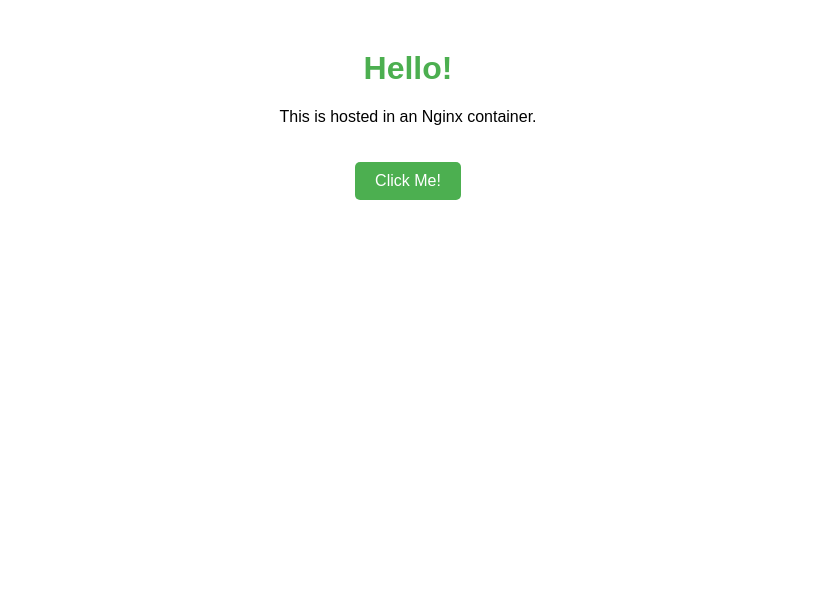
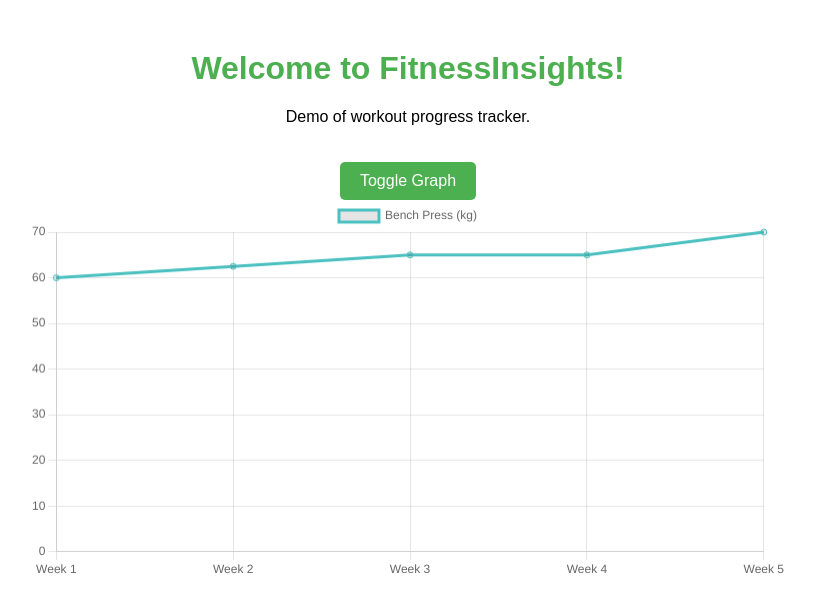
Before and after one commit to emilfahlgren/WebTest, a plain HTML site: page frontend/index.html in a window 1280 px wide. Shown: the whole page, without its empty margins (232-1047 px from the left). Drawn offline with nearby package versions, Linux system fonts and the light colour scheme.

Commit message:
Add test graph using Chart.js in HTML canvas

```diff
--- a/frontend/index.html
+++ b/frontend/index.html
@@ -3,14 +3,20 @@
 <head>
     <meta charset="UTF-8">
     <meta name="viewport" content="width=device-width, initial-scale=1.0">
-    <title>My first Nginx page</title>
+    <title>FitnessInsights</title>
     <link rel="stylesheet" href="styles.css">
 </head>
 <body>
-    <h1>Hello!</h1>
-    <p>This is hosted in an Nginx container.</p>
-    <button id="clickButton">Click Me!</button>
+    <h1>Welcome to FitnessInsights!</h1>
+    <p>Demo of workout progress tracker.</p>
 
+    <button id="toggleGraphButton">Toggle Graph</button>
+
+    <div id="chart-container">
+        <canvas id="workoutChart"></canvas>
+    </div>
+
+    <script src="https://cdn.jsdelivr.net/npm/chart.js"></script>
     <script src="script.js"></script>
 </body>
 </html>
--- a/frontend/script.js
+++ b/frontend/script.js
@@ -1,3 +1,37 @@
-document.getElementById('clickButton').addEventListener('click', function() {
-    alert('Button Clicked!');
-})
+document.getElementById('toggleGraphButton') .addEventListener('click', function() {
+    const chartContainer = document.getElementById('chart-container');
+
+    // Toggle visibility of the chart container
+    if (chartContainer.style.display === 'none') {
+        chartContainer.style.display = 'block'; // Show chart
+    } else {
+        chartContainer.style.display = 'none'; // Hide chart
+    }
+});
+
+document.addEventListener('DOMContentLoaded', function() {
+    // Get the canvas element
+    const ctx = document.getElementById('workoutChart').getContext('2d');
+
+    // Create a new chart using Chart.js
+    workoutChart = new Chart(ctx, {
+        type: 'line', // chart type (can be 'line', 'bar', 'pie', etc.)
+        data: {
+            labels: ['Week 1', 'Week 2', 'Week 3', 'Week 4', 'Week 5'], // X-axis labels
+            datasets: [{
+                label: 'Bench Press (kg)',
+                data: [60, 62.5, 65, 65, 70], // Y-axis data points (e.g., weight lifted)
+                borderColor: 'rgba(75, 192, 192, 1)', // Line color
+                fill: false
+            }]
+        },
+        options: {
+            responsive: true,
+            scales: {
+                y: {
+                    beginAtZero: true
+                }
+            }
+        }
+    });
+});
--- a/frontend/styles.css
+++ b/frontend/styles.css
@@ -3,9 +3,11 @@ body {
     text-align: center;
     margin-top: 50px;
 }
+
 h1 {
     color: #4CAF50;
 }
+
 button {
     padding: 10px 20px;
     font-size: 16px;
@@ -16,6 +18,19 @@ button {
     border: none;
     border-radius: 5px;
 }
+
 button:hover {
     background-color: #45A049;
 }
+
+#chart-container {
+    width: 60%;
+    height: auto;
+    margin: auto;
+    padding: auto;
+}
+
+canvas {
+    width: 100%;
+    height: 100%;
+}
```
